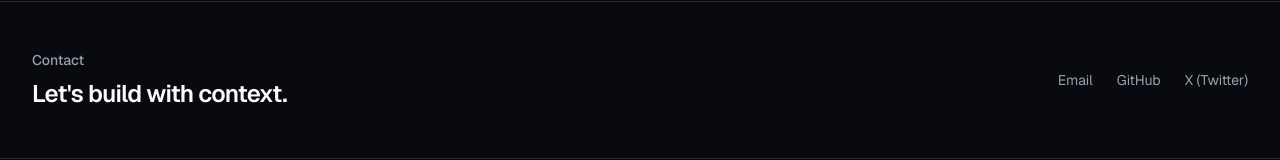
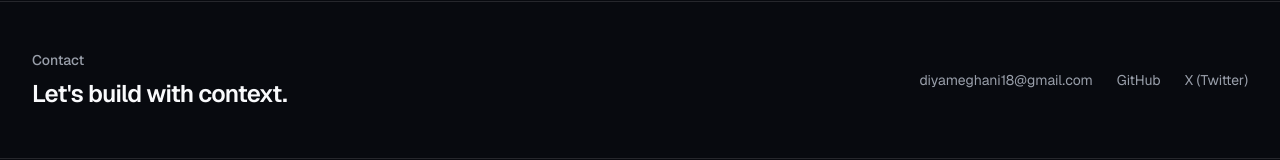
Before and after one commit to diyameghani26/devpilot-ai, a Next.js app: page / in a window 1280 px wide. Shown: the part 2567-2727 px from the top of the page. Built offline with nearby package versions, Linux system fonts and the light colour scheme.

Commit message:
fix(landing): update contact email link

```diff
--- a/components/features/home/home-page.tsx
+++ b/components/features/home/home-page.tsx
@@ -330,7 +330,7 @@ export function HomePage() {
             <h2 className="mt-2 text-2xl font-semibold tracking-[-0.03em]">Let&apos;s build with context.</h2>
           </div>
           <div className="flex flex-wrap gap-x-6 gap-y-3 text-sm text-muted-foreground">
-            <a href="mailto:hello@devpilot.ai" className="hover:text-foreground">Email</a>
+            <a href="mailto:diyameghani18@gmail.com" className="hover:text-foreground">diyameghani18@gmail.com</a>
             <a href="https://github.com" target="_blank" rel="noreferrer" className="hover:text-foreground">GitHub</a>
             <a href="https://x.com" target="_blank" rel="noreferrer" className="hover:text-foreground">X (Twitter)</a>
           </div>
```
